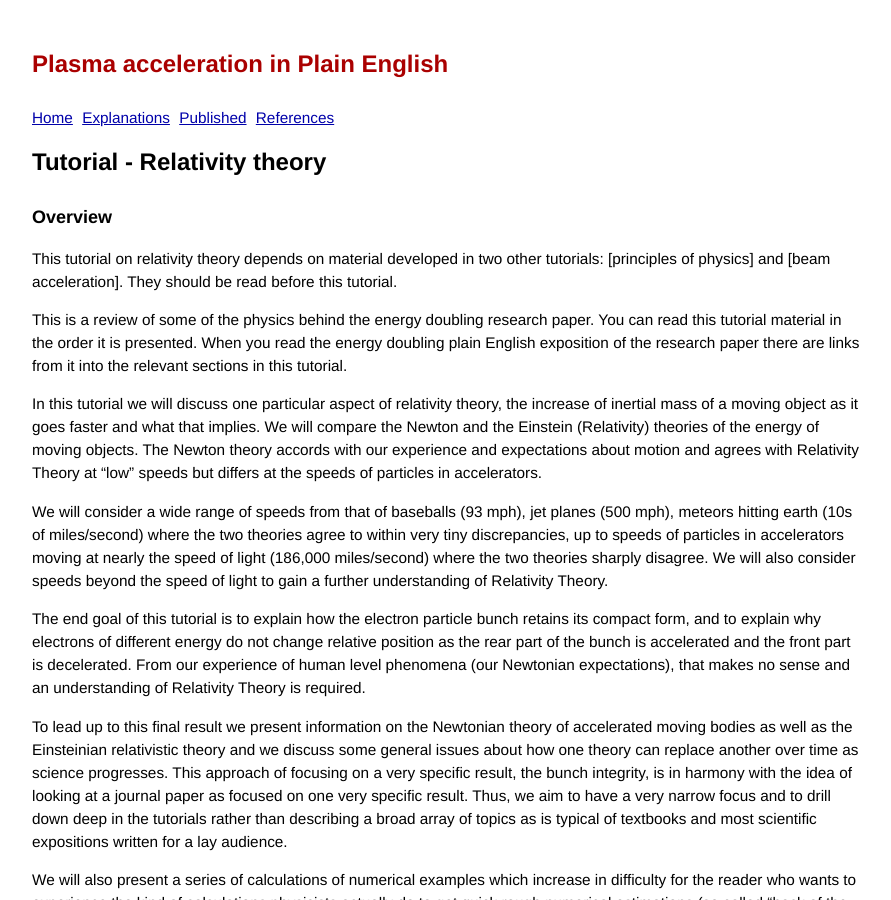
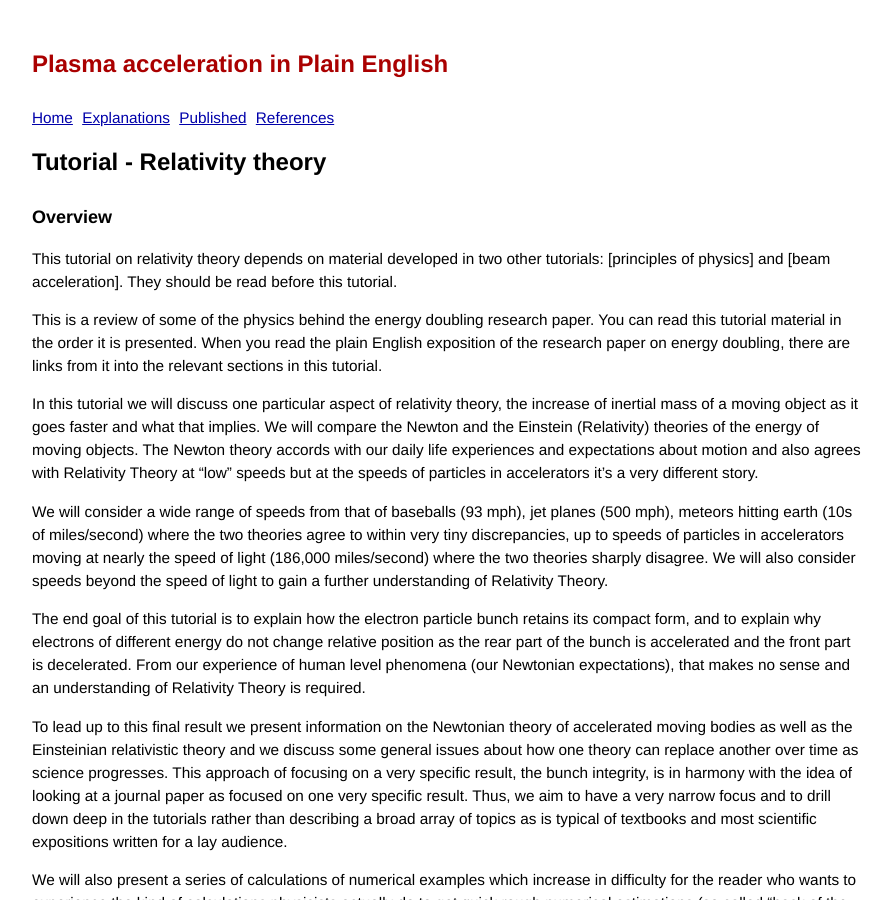
Before and after one commit to grbfacet/facet, a Jekyll site: the page built from relativity-tutorial.md, in a window 1280 px wide and 900 px high. Shown: the whole window, without its empty margins (193-1084 px from the left). Built offline with Jekyll 4.4.1, drawn with Linux system fonts in a browser that asks for light colours.

Commit message:
Update relativity-tutorial.md

```diff
--- a/relativity-tutorial.md
+++ b/relativity-tutorial.md
@@ -7,9 +7,9 @@ title: Tutorial - Relativity theory
 
 This tutorial on relativity theory depends on material developed in two other tutorials: [principles of physics] and [beam acceleration]. They should be read before this tutorial.
 
-This is a review of some of the physics behind the energy doubling research paper. You can read this tutorial material in the order it is presented. When you read the energy doubling plain English exposition of the research paper there are links from it into the relevant sections in this tutorial.
+This is a review of some of the physics behind the energy doubling research paper. You can read this tutorial material in the order it is presented. When you read the plain English exposition of the research paper on energy doubling, there are links from it into the relevant sections in this tutorial.
 
-In this tutorial we will discuss one particular aspect of relativity theory, the increase of inertial mass of a moving object as it goes faster and what that implies. We will compare the Newton and the Einstein (Relativity) theories of the energy of moving objects. The Newton theory accords with our experience and expectations about motion and agrees with Relativity Theory at “low” speeds but differs at the speeds of particles in accelerators.
+In this tutorial we will discuss one particular aspect of relativity theory, the increase of inertial mass of a moving object as it goes faster and what that implies. We will compare the Newton and the Einstein (Relativity) theories of the energy of moving objects. The Newton theory accords with our daily life experiences and expectations about motion and also agrees with Relativity Theory at “low” speeds but at the speeds of particles in accelerators it's a very different story.
 
 We will consider a wide range of speeds from that of baseballs (93 mph), jet planes (500 mph), meteors hitting earth (10s of miles/second) where the two theories agree to within very tiny discrepancies, up to speeds of particles in accelerators moving at nearly the speed of light (186,000 miles/second) where the two theories sharply disagree.  We will also consider speeds beyond the speed of light to gain a further understanding of Relativity Theory.
 
```
